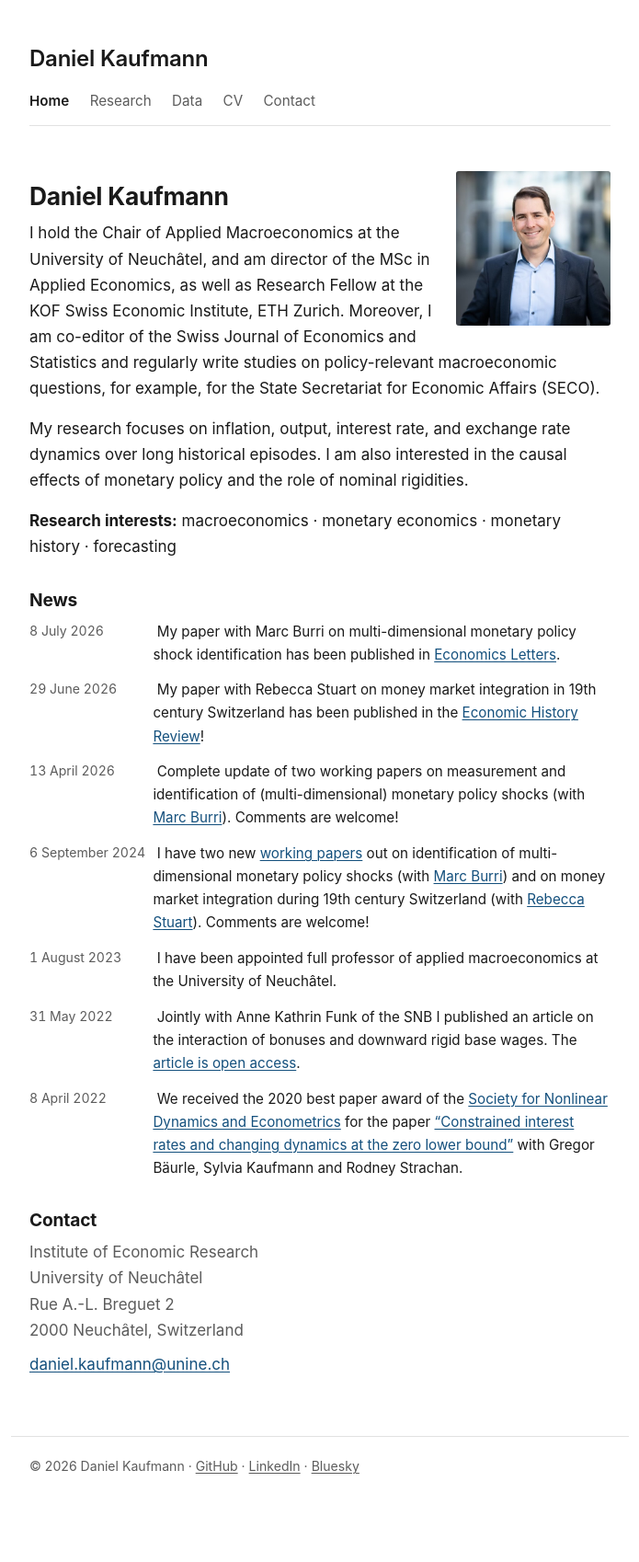
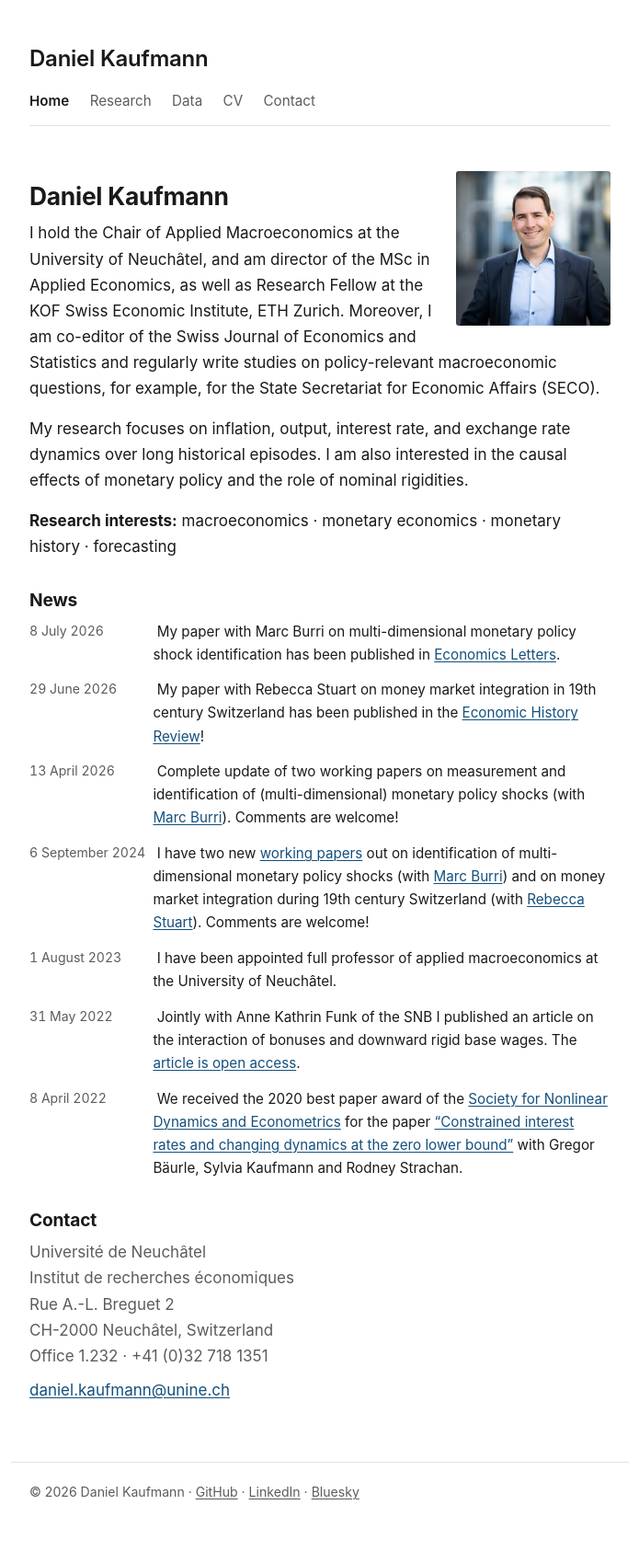
Before and after one commit to dankaufmann/dankaufmann.github.io, a Jekyll site: the page built from index.md, in a window 1280 px wide. Shown: the whole page at 92% size, without its empty margins (292-987 px from the left). Built offline with Jekyll 4.4.1, drawn with Linux system fonts in a browser that asks for light colours; before the commit the page ends 1669 px from its top, so only the background shows below that.

Commit message:
Correct contact details from the Wix contact page
Real institution names are French (Université de Neuchâtel / Institut de
recherches économiques); adds office number and phone. Replaces Claude's
earlier guessed address.

```diff
--- a/index.md
+++ b/index.md
@@ -35,10 +35,11 @@ forecasting
 ## Contact {#contact}
 
 <p class="address">
-Institute of Economic Research<br>
-University of Neuchâtel<br>
+Université de Neuchâtel<br>
+Institut de recherches économiques<br>
 Rue A.-L. Breguet 2<br>
-2000 Neuchâtel, Switzerland
+CH-2000 Neuchâtel, Switzerland<br>
+Office 1.232 · +41 (0)32 718 1351
 </p>
 
 <a href="mailto:{{ site.email }}">{{ site.email }}</a>
```
